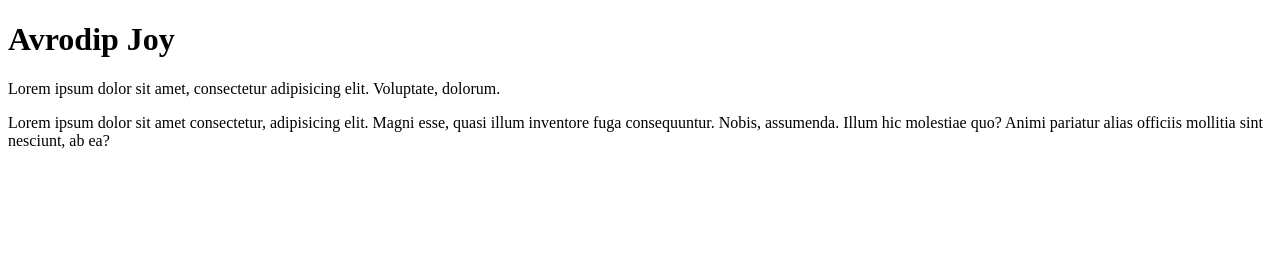
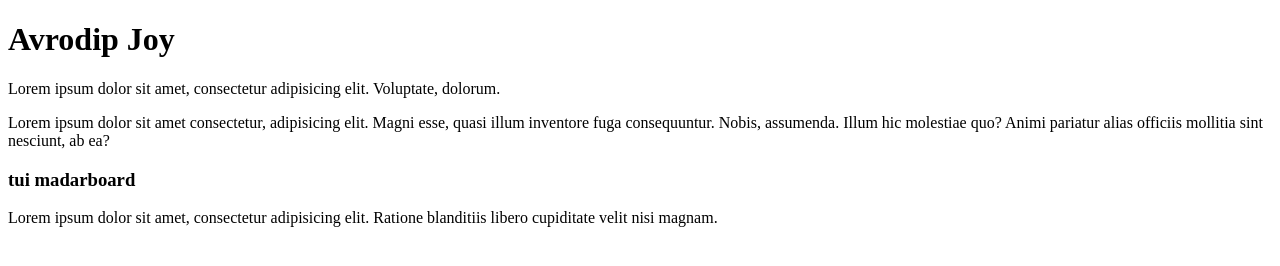
Before and after one commit to avrodipjoy/gittu, a plain HTML site: page index.html in a window 1280 px wide. Drawn offline with Linux system fonts and the light colour scheme.

Commit message:
second header added

```diff
--- a/index.html
+++ b/index.html
@@ -11,5 +11,8 @@
     <p>Lorem ipsum dolor sit amet, consectetur adipisicing elit. Voluptate, dolorum.</p>
 
     <p>Lorem ipsum dolor sit amet consectetur, adipisicing elit. Magni esse, quasi illum inventore fuga consequuntur. Nobis, assumenda. Illum hic molestiae quo? Animi pariatur alias officiis mollitia sint nesciunt, ab ea?</p>
+
+    <h3>tui madarboard</h3>
+    <p>Lorem ipsum dolor sit amet, consectetur adipisicing elit. Ratione blanditiis libero cupiditate velit nisi magnam.</p>
 </body>
 </html>
```
